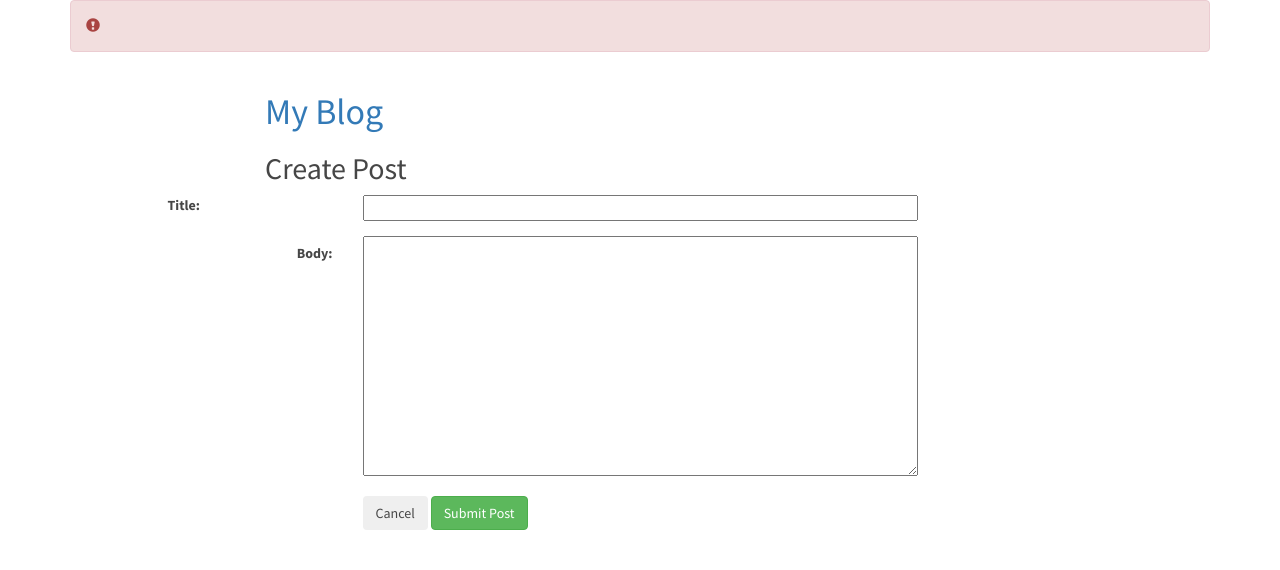
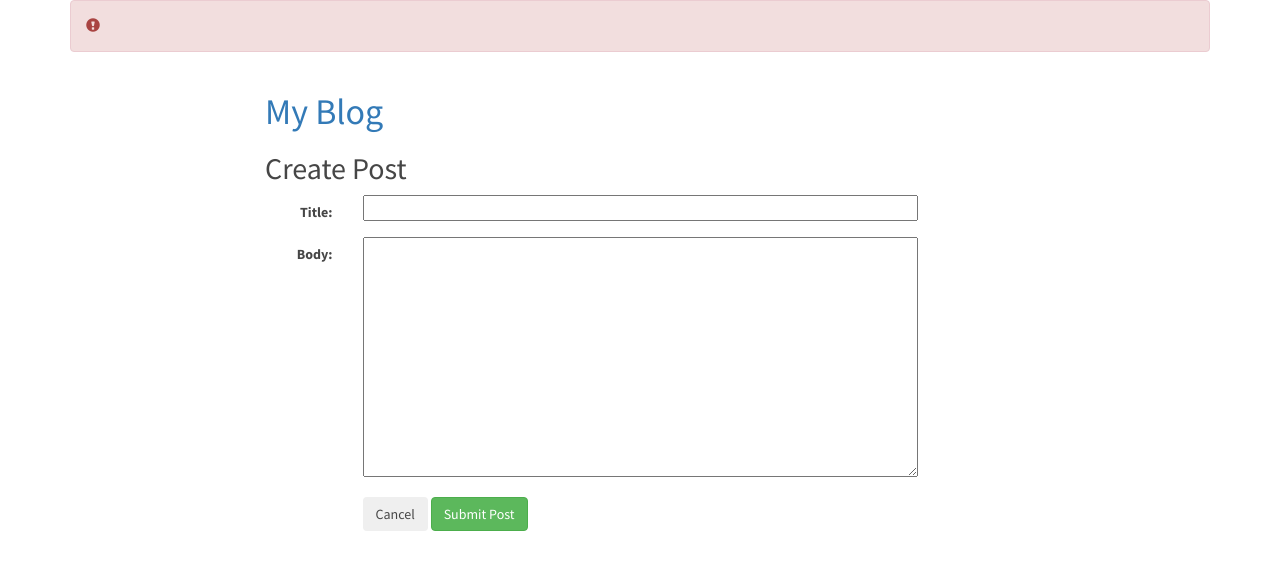
Before and after one commit to superlinkx/udacity-blog, a Python web app: template templates/createpost.html in a window 1280 px wide. Shown: the top 570 px of the page. Run offline with Jinja, Linux system fonts and the light colour scheme; the template is opened without the code that fills it, so the values that code supplies are empty; some libraries are stand-ins or nearby versions.

Commit message:
Fixed bug in template

```diff
--- a/templates/createpost.html
+++ b/templates/createpost.html
@@ -12,7 +12,7 @@
 		<div class="col-sm-12">
 			<form action="/post/create" method="post" id="newpost-form" class="form-horizontal">
 				<div class="form-group">
-					<label class="col-sm-offset-1 col-sm-2" for="title">Title:</label>
+					<label class="col-sm-offset-1 col-sm-2 control-label" for="title">Title:</label>
 					<div class="col-sm-6">
 						<input type="text" name="title" value="{{title}}">
 					</div>
```
